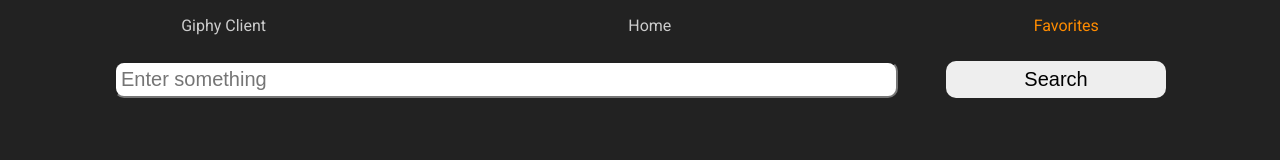
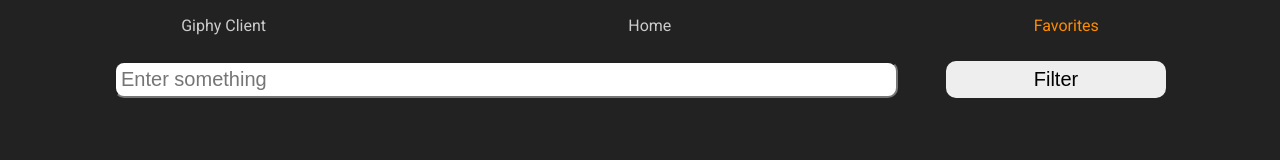
Before and after one commit to wizelineacademy/react-series-challenge, a React (Create React App) app: page /favorites in a window 1280 px wide. Shown: the top 160 px of the page. Built offline with nearby package versions, Linux system fonts and the light colour scheme.

Commit message:
improve: searchBar add prop to change button text

```diff
--- a/src/components/FavoritesView/FavoritesView.js
+++ b/src/components/FavoritesView/FavoritesView.js
@@ -21,7 +21,7 @@ class FavoritesView extends Component {
     }
     return (
       <Container>
-        <SearchBar onSearch={this.props.filterGifs}/>
+        <SearchBar onSearch={this.props.filterGifs} textButton={'Filter'}/>
         <GifList gifs={data}/>
       </Container>
     )
--- a/src/components/SearchBar/SearchBar.js
+++ b/src/components/SearchBar/SearchBar.js
@@ -17,7 +17,7 @@ export default class SearchBar extends Component {
               placeholder="Enter something"
               innerRef={(input) => { this.searchInput = input }}
             />
-            <SearchButton type="submit">Search</SearchButton>
+            <SearchButton type="submit">{this.props.textButton || 'Search'}</SearchButton>
         </FlexContainer>
       </form>
     )
```
